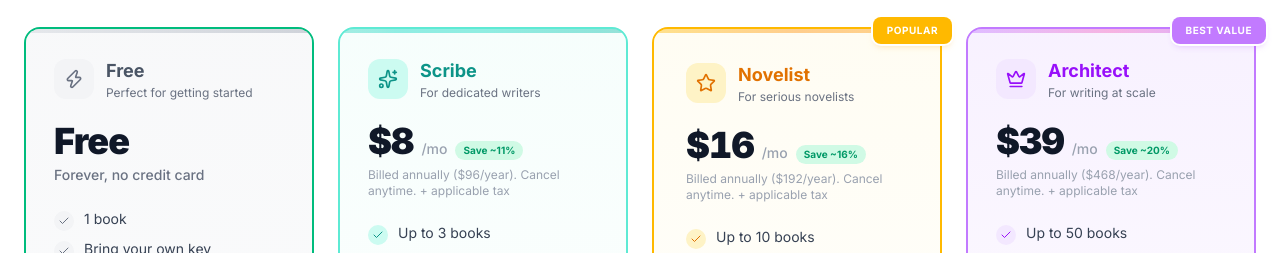
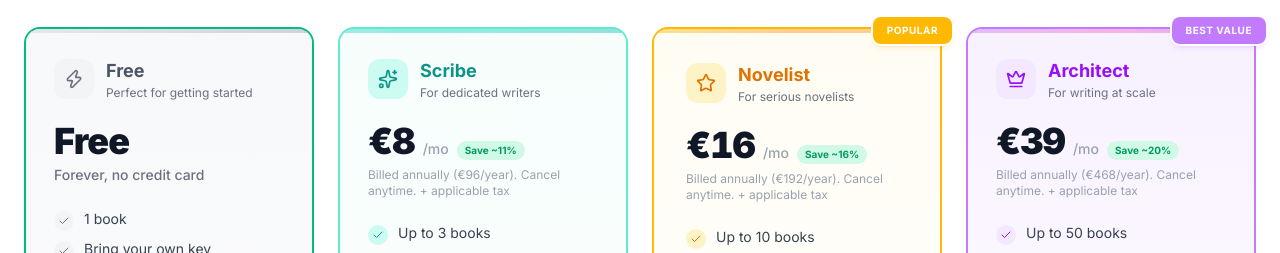
Before and after one commit to giodec2/Morpheus, a React (Vite) app: page / in a window 1280 px wide. Shown: the part 5520-5773 px from the top of the page. Built offline with nearby package versions, Linux system fonts and the light colour scheme; no server answers.

Commit message:
fix: change pricing currency from $ to € everywhere

```diff
--- a/src/components/Landing/PricingSection.tsx
+++ b/src/components/Landing/PricingSection.tsx
@@ -229,7 +229,7 @@ function PricingCard({ tier, index, isAnnual }: { tier: typeof tiers[0]; index:
                   key={isAnnual ? 'annual' : 'monthly'}
                   className="text-4xl font-black text-gray-900 dark:text-white tracking-tight tabular-nums transition-all duration-300 animate-in fade-in zoom-in-95"
                 >
-                  ${isAnnual ? Math.round((tier.annualPrice || 0) / 12) : tier.price}
+                  €{isAnnual ? Math.round((tier.annualPrice || 0) / 12) : tier.price}
                 </span>
                 <span className="text-sm text-gray-400 font-medium transition-all duration-300">
                   /mo
@@ -243,7 +243,7 @@ function PricingCard({ tier, index, isAnnual }: { tier: typeof tiers[0]; index:
                 </span>
               </div>
               <p className="text-xs text-gray-400 mt-1.5 transition-all duration-300">
-                {isAnnual ? `Billed annually ($${tier.annualPrice}/year). ` : 'Billed monthly. '}Cancel anytime. + applicable tax
+                {isAnnual ? `Billed annually (€${tier.annualPrice}/year). ` : 'Billed monthly. '}Cancel anytime. + applicable tax
               </p>
             </div>
           ) : (
--- a/src/components/common/TierSelectorModal.tsx
+++ b/src/components/common/TierSelectorModal.tsx
@@ -143,7 +143,7 @@ export default function TierSelectorModal({ currentTier, onClose }: TierSelector
                         {tier.price > 0 ? (
                           <>
                             <span className="text-lg font-black text-gray-900 dark:text-white">
-                              ${tier.price}
+                              €{tier.price}
                             </span>
                             <span className="text-xs text-gray-400">+ applicable tax</span>
                           </>
--- a/src/components/common/UpgradeModal.tsx
+++ b/src/components/common/UpgradeModal.tsx
@@ -79,9 +79,9 @@ const nextTierBenefits: Record<string, string[]> = {
 };
 
 const prices: Record<string, string> = {
-  scribe: '$9',
-  novelist: '$19',
-  architect: '$49',
+  scribe: '€9',
+  novelist: '€19',
+  architect: '€49',
 };
 
 export default function UpgradeModal({ currentTier, currentCount, maxCount, onClose }: UpgradeModalProps) {
```
